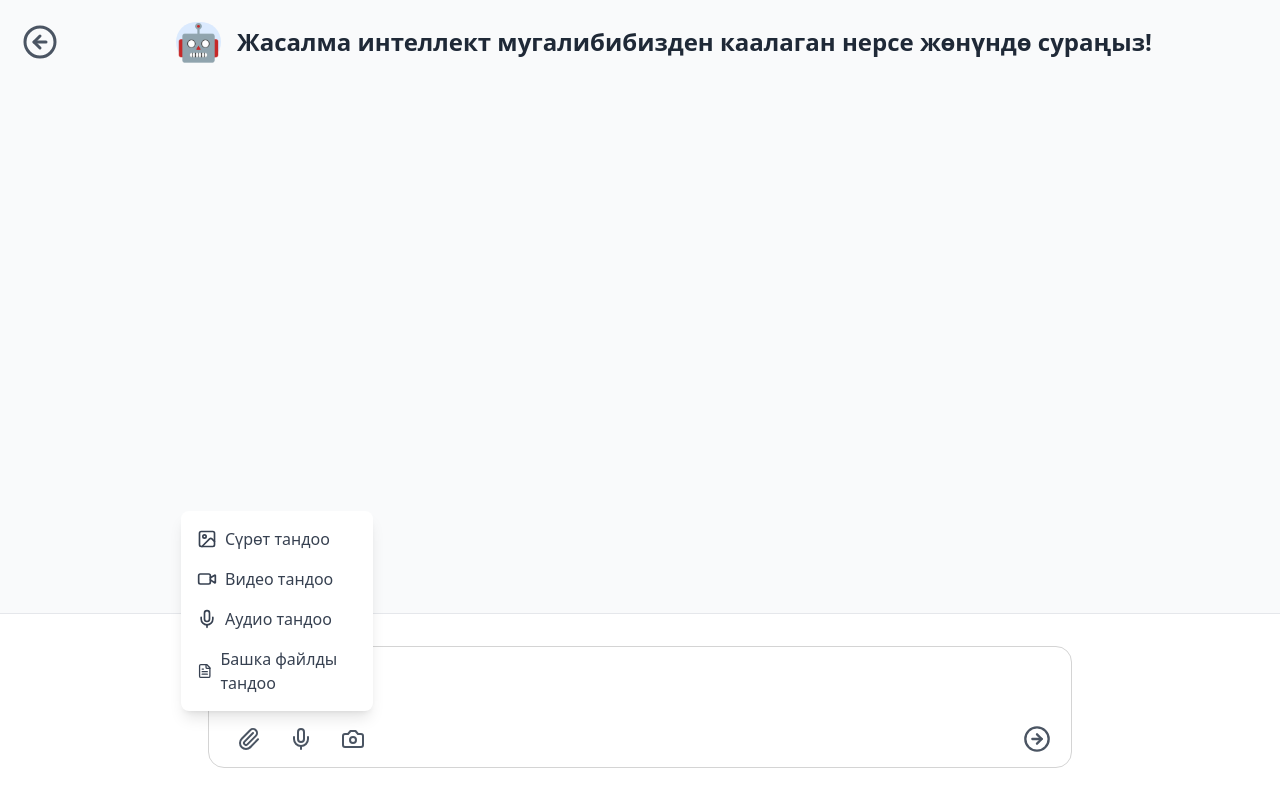
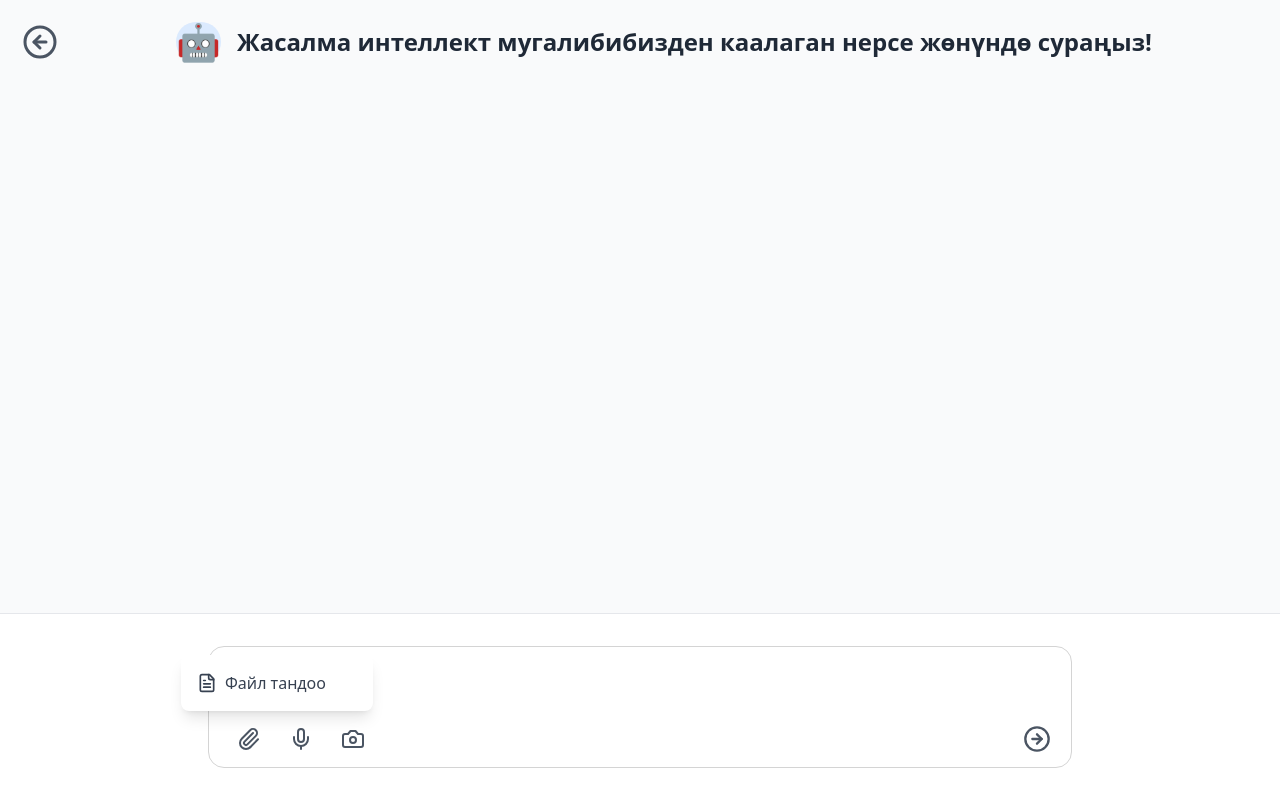
Before and after one commit to isamidinovas/Learnix, a React (Create React App) app: page /ai-chat in a window 1280 px wide. Both pictures are taken after a click on the button 249 px from the left and 739 px from the top of the page. Built offline with nearby package versions, Linux system fonts and the light colour scheme.

Commit message:
delete: some icons

```diff
--- a/src/components/AIChat/AIChatContainer.tsx
+++ b/src/components/AIChat/AIChatContainer.tsx
@@ -445,35 +445,11 @@ const AIChatContainer: React.FC = () => {
                       <div className="absolute bottom-full mb-2 right-0 bg-white shadow-lg rounded-lg py-2 z-10 w-48">
                         <button
                           type="button"
-                          onClick={() => openFileInputWithType("image/*")}
-                          disabled={loading}
-                          className="flex items-center gap-2 px-4 py-2 text-gray-700 hover:bg-gray-100 w-full text-left"
-                        >
-                          <Image className="size-5" /> Сүрөт тандоо
-                        </button>
-                        <button
-                          type="button"
-                          onClick={() => openFileInputWithType("video/*")}
-                          disabled={loading}
-                          className="flex items-center gap-2 px-4 py-2 text-gray-700 hover:bg-gray-100 w-full text-left"
-                        >
-                          <Video className="size-5" /> Видео тандоо
-                        </button>
-                        <button
-                          type="button"
-                          onClick={() => openFileInputWithType("audio/*")}
-                          disabled={loading}
-                          className="flex items-center gap-2 px-4 py-2 text-gray-700 hover:bg-gray-100 w-full text-left"
-                        >
-                          <Mic className="size-5" /> Аудио тандоо
-                        </button>
-                        <button
-                          type="button"
                           onClick={() => openFileInputWithType("*/*")}
                           disabled={loading}
                           className="flex items-center gap-2 px-4 py-2 text-gray-700 hover:bg-gray-100 w-full text-left"
                         >
-                          <FileText className="size-5" /> Башка файлды тандоо
+                          <FileText className="size-5" /> Файл тандоо
                         </button>
                       </div>
                     )}
@@ -482,6 +458,7 @@ const AIChatContainer: React.FC = () => {
                   <input
                     type="file"
                     ref={fileInputRef}
+                    onClick={() => openFileInputWithType("*/*")}
                     onChange={handleFileInputChange}
                     className="hidden"
                   />
```
